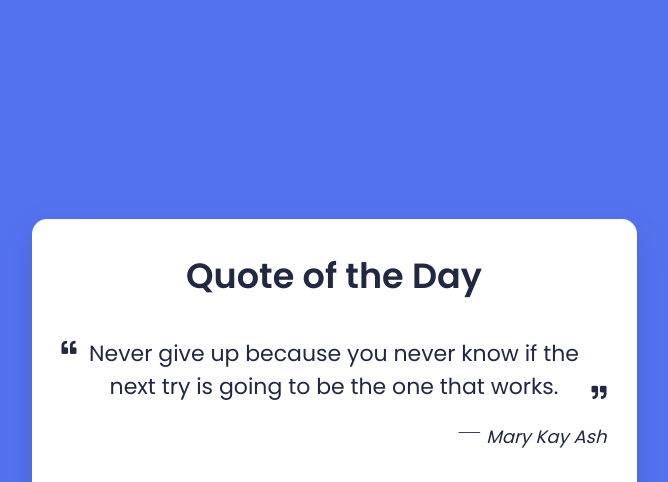
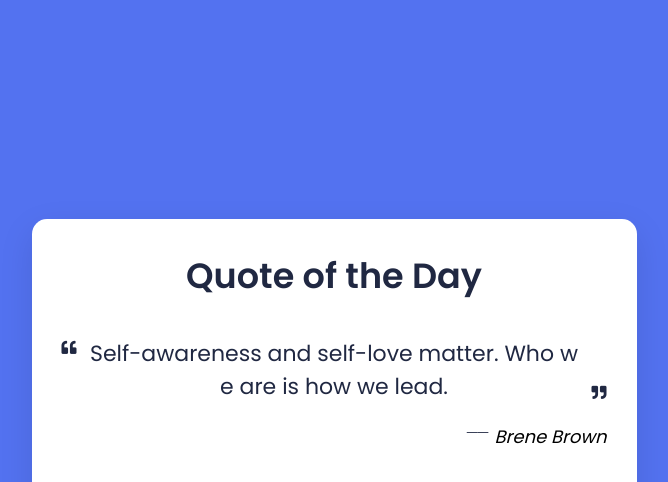
Before and after one commit to Chissypre/myrandomquotemachine, a plain HTML site: page index.html in a window 1280 px wide. Both pictures are taken after a click on the button "New Quote". Shown: the top 482 px of the page, without its empty margins (306-974 px from the left). Drawn offline with Linux system fonts and the light colour scheme.

Commit message:
javascript added

```diff
--- a/index.html
+++ b/index.html
@@ -28,9 +28,10 @@
             <li class="copy"><i class="fas fa-copy"></i></li>
             <li class="twitter"><i class="fab fa-twitter"></i></li>
           </ul>
-          <button>New Quote</button>
+          <button class="fetchButton">New Quote</button>
         </div>
       </div>
     </div>
+    <script src="script.js"></script>
 </body>
 </html>
--- /dev/null
+++ b/script.js
@@ -0,0 +1,27 @@
+const quotes = [
+    { text: "All the world's a stage, and all the men and women merely players.", author: "William Shakespeare" },
+    { text: "Be kind, for everyone you meet is fighting a hard battle.", author: "Plato" },
+    { text: "Don't let your happiness depend on something you may lose.", author: "C.S. Lewis" },
+    { text: "We are all broken, that's how the light gets in.", author: "Ernest Hemingway" },
+    { text: "Don't let your happiness depend on something you may lose.", author: "C.S. Lewis" },
+    { text: "Life is tough my darling, but so are you.", author: "Stephanie Bennett Henry" },
+    { text: "Self-awareness and self-love matter. Who we are is how we lead.", author: "Brene Brown" },
+    { text: "Amateurs sit and wait for inspiration, the rest of us just get up and go to work.", author: "Stephen King" },
+    { text: "To be yourself in a world that is constantly trying to make you something else is the greatest accomplishment.", author: "Ralph Waldo Emerson" },
+    { text: "That it will never come again is what makes life so sweet.", author: "Emily Dickinson" },
+
+];
+
+        const fetchButton = document.querySelector('.fetchButton');
+        const quoteElement = document.querySelector('.quote');
+        const authorElement = document.querySelector('.author');
+
+        fetchButton.addEventListener('click', fetchRandomQuote);
+
+        function fetchRandomQuote() {
+            const randomIndex = Math.floor(Math.random() * quotes.length);
+            const randomQuote = quotes[randomIndex];
+
+            quoteElement.innerHTML = randomQuote.text;
+            authorElement.innerHTML = `<span>__</span>${randomQuote.author}`;
+        }
```
